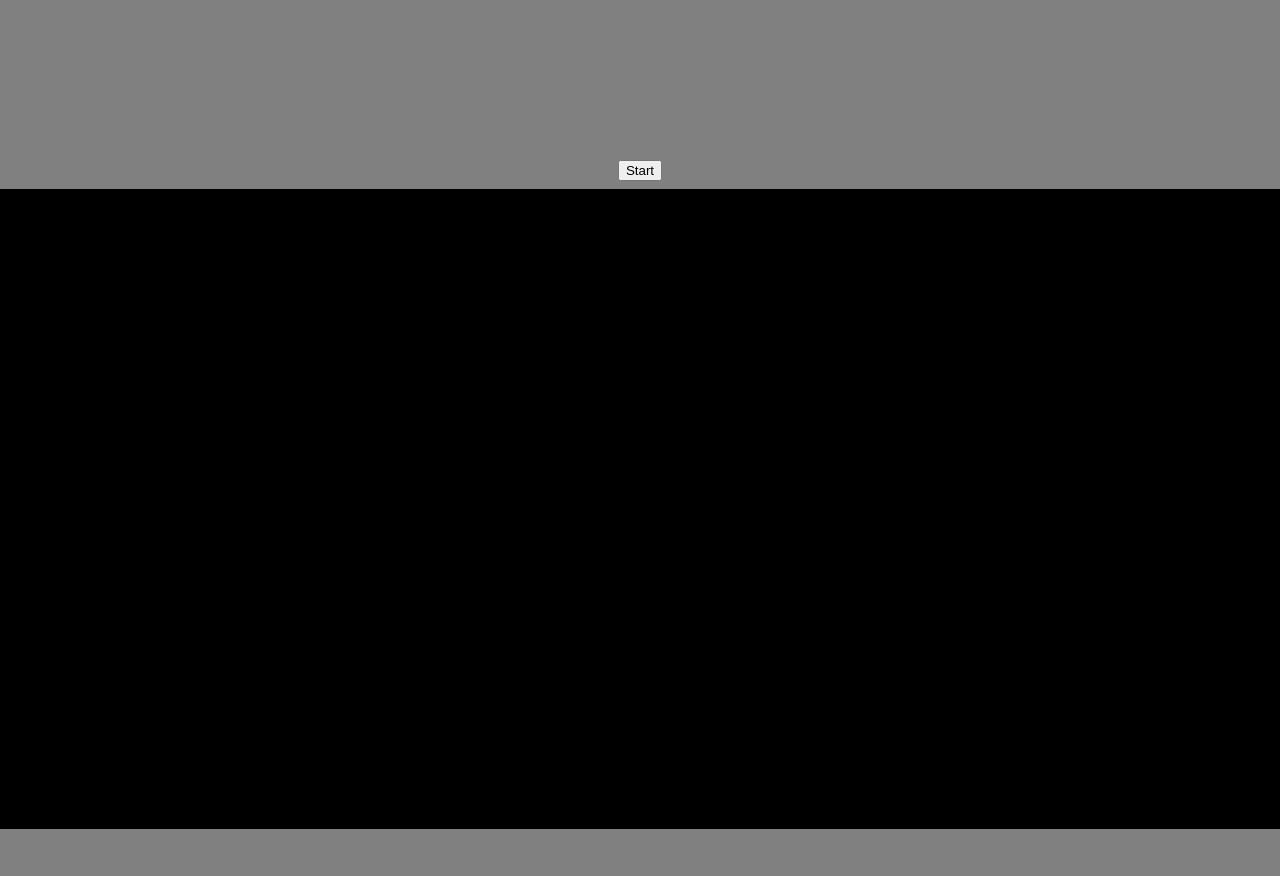
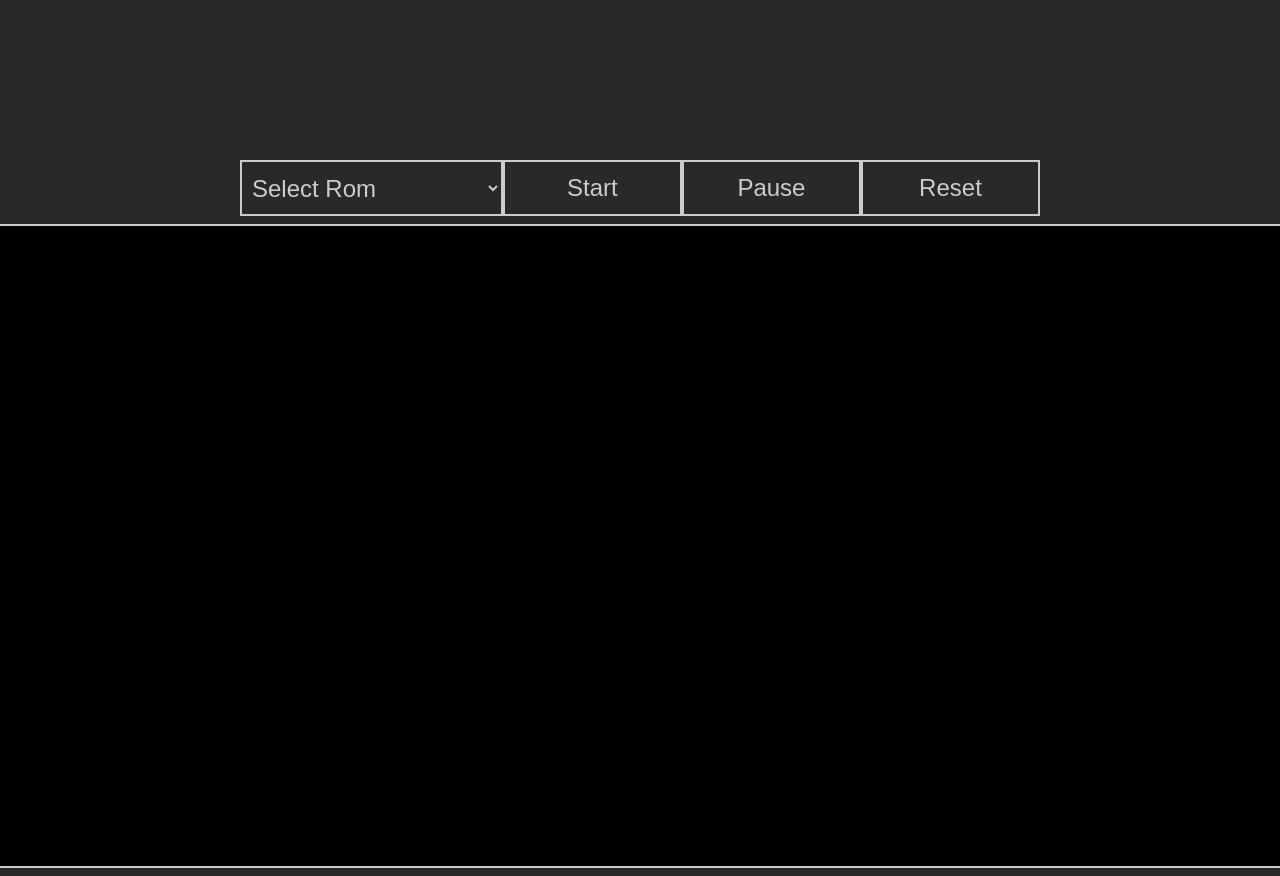
Before and after one commit to bluffdev/chip8-interpreter, a website built with Vite: page index.html in a window 1280 px wide. Before the commit the page ends 837 px from the top, so only its background shows below. Built offline with nearby package versions, Linux system fonts and the light colour scheme; files whose address does not match are found by name.

Commit message:
Added menu buttons + some styling

```diff
--- a/index.html
+++ b/index.html
@@ -4,12 +4,20 @@
     <meta charset="UTF-8" />
     <link rel="icon" type="image/svg+xml" href="/vite.svg" />
     <meta name="viewport" content="width=device-width, initial-scale=1.0" />
-    <title>Vite + TS</title>
+    <title>Chip8</title>
   </head>
   <body>
     <div id="app">
       <div id="load">
+        <select id="dropdown">
+          <option value="Select Rom">Select Rom</option>
+          <option value="IBM Logo">IBM Logo</option>
+          <option value="Pong">Pong</option>
+          <option value="Tetris">Tetris</option>
+        </select>
         <button id="start">Start</button>
+        <button id="pause">Pause</button>
+        <button id="reset">Reset</button>
       </div>
       <canvas width="1280" height="640"></canvas>
     </div>
@@ -17,7 +25,7 @@
   </body>
   <style>
     body {
-      background-color: grey;
+      background-color: rgb(41, 41, 41);
     }
     #app {
       display: flex;
@@ -29,6 +37,38 @@
     #load {
       display: flex;
       margin-bottom: 0.5em;
+      width: 800px;
+    }
+    #start,
+    #pause,
+    #reset {
+      width: 70%;
+      font-family: Arial, sans-serif;
+      font-size: 1.5rem;
+      background-color: transparent;
+      padding: 0.5em 0;
+      border: 2px solid #ccc;
+      color: #ccc;
+    }
+    #dropdown {
+      width: 100%;
+      padding: 0em 0.25em;
+      font-family: Arial, sans-serif;
+      font-size: 1.5rem;
+      background-color: transparent;
+      color: #ccc;
+      border: 2px solid #ccc;
+      outline: none;
+    }
+    option {
+      background-color: rgb(53, 53, 53);
+      border: 1px solid #ccc;
+    }
+    option:hover {
+      background-color: #f0f0f0;
+    }
+    canvas {
+      border: 2px solid #ccc;
     }
   </style>
 </html>
```
